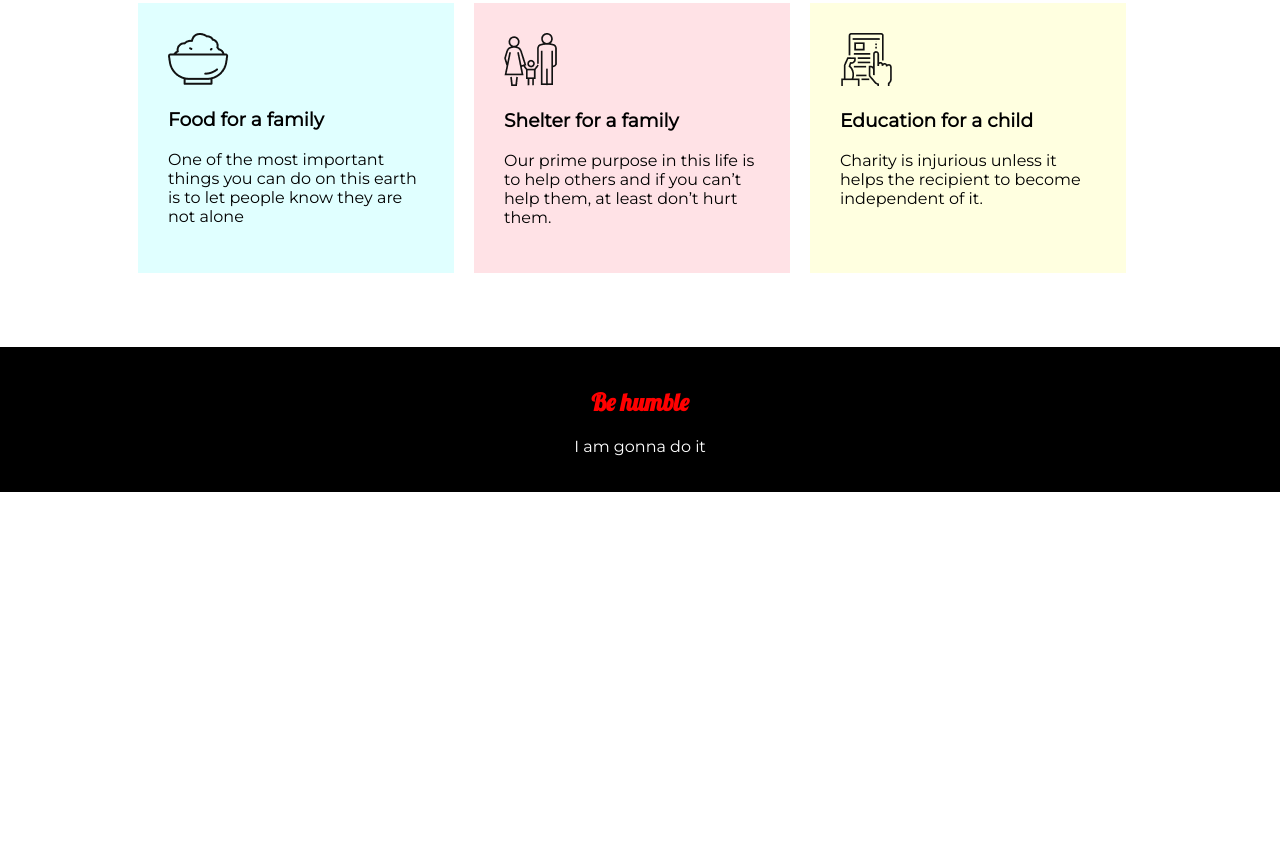
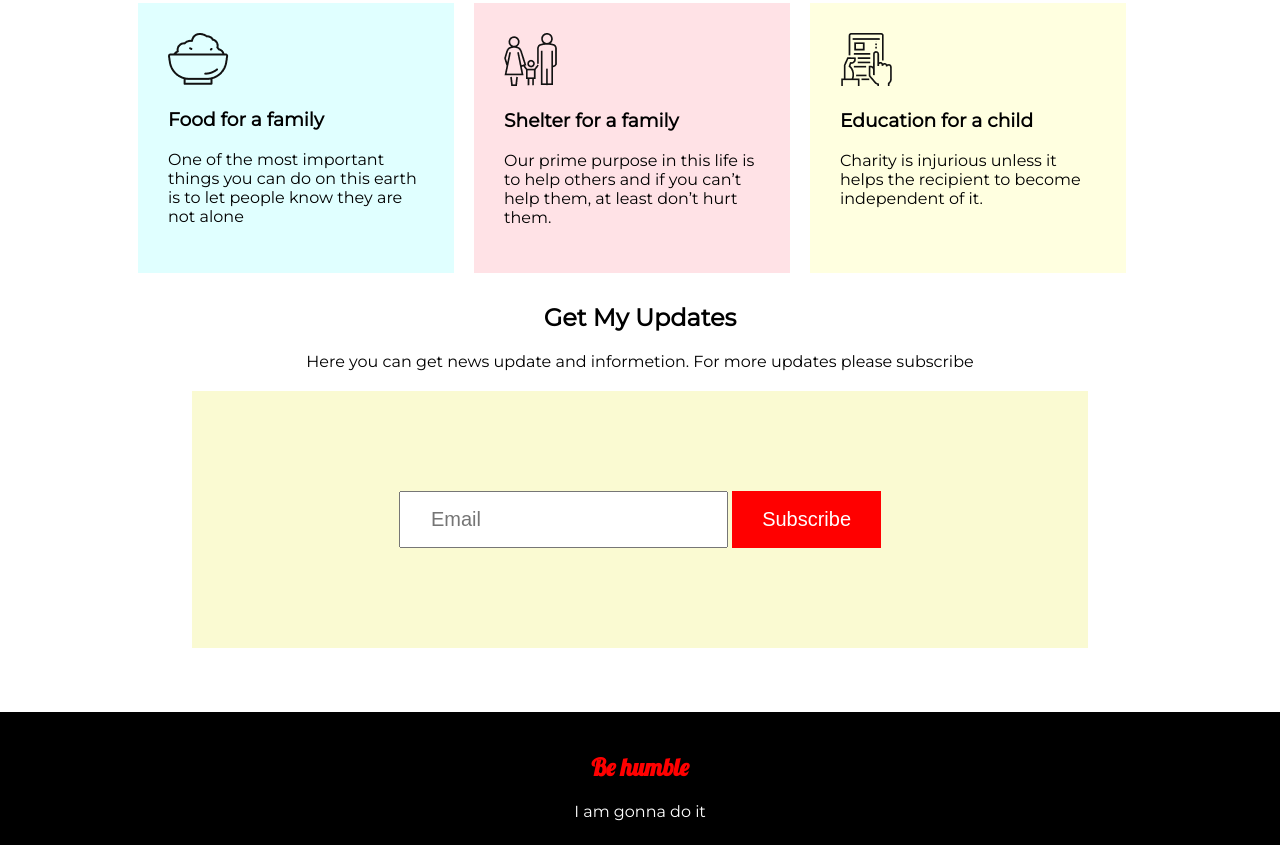
Before and after one commit to mhtanvir165/assignment-1, a plain HTML site: page index.html in a window 1280 px wide. Shown: the part 1262-2107 px from the top of the page. Before the commit the page ends 1754 px from the top, so only its background shows below. Drawn offline with Linux system fonts and the light colour scheme.

Commit message:
finished-3rd

```diff
--- a/index.html
+++ b/index.html
@@ -86,6 +86,23 @@
             </div>
         </div>
     </section>
+
+    <section  class="update-heading">
+      <h1>Get My Updates</h1>
+      <p>Here you can get news update and informetion. For more updates please subscribe</p>
+
+        <div class="update">
+          <input class="email" type="email" name="" id="" placeholder="Email">
+          <button class="btn">Subscribe</button>
+
+
+        </div>
+
+    </section>
+
+
+
+
   </body>
   <footer>
     <h2><span class="footer-heading">Be humble</span></h2>
--- a/style.css
+++ b/style.css
@@ -67,7 +67,7 @@ body{
 }
 .amount-all{
     display: flex;
-    margin-left: 10%;
+    margin-left: 15%;
     margin-right: 10%;
 
 
@@ -111,6 +111,34 @@ body{
 
 }
 
+.update-heading{
+    text-align: center;
+}
+.update{
+    width: 60%px;
+    background-color: lightgoldenrodyellow;
+    margin: 20px 15%;
+    padding: 100px;
+}
+.email{
+    padding: 15px 30px;
+    font-size: 20px;
+
+}
+.btn{
+    background-color: red;
+    color: white;
+    border: 2px;
+    padding: 17px 30px;
+    font-size: 20px;
+
+}
+
+
+
+
+
+
 
 
 
```
